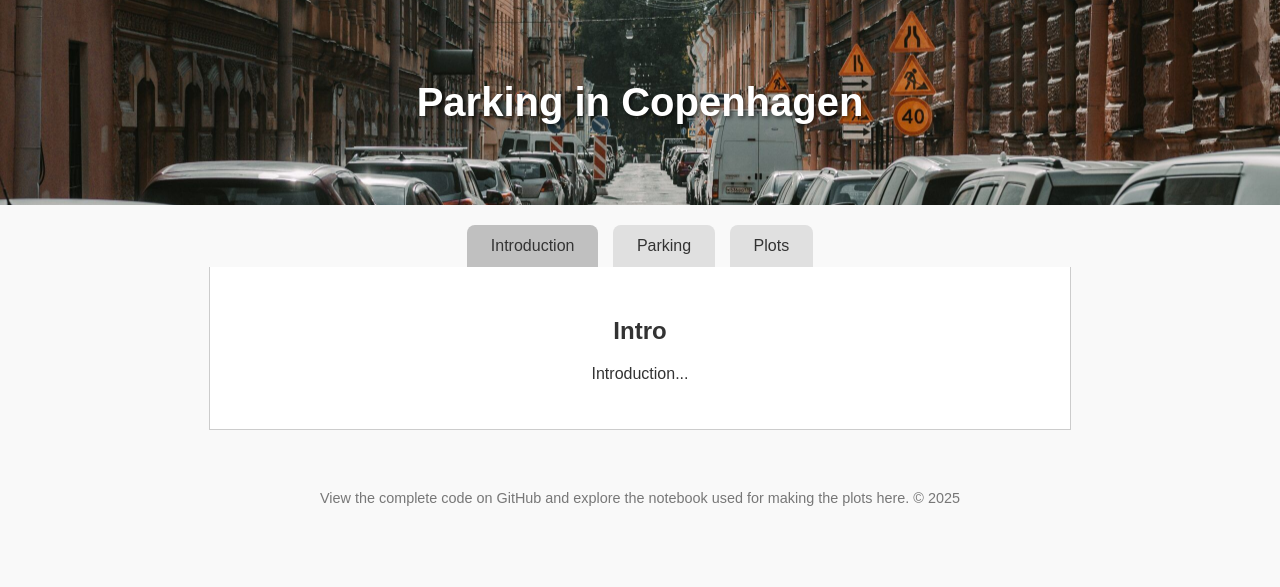
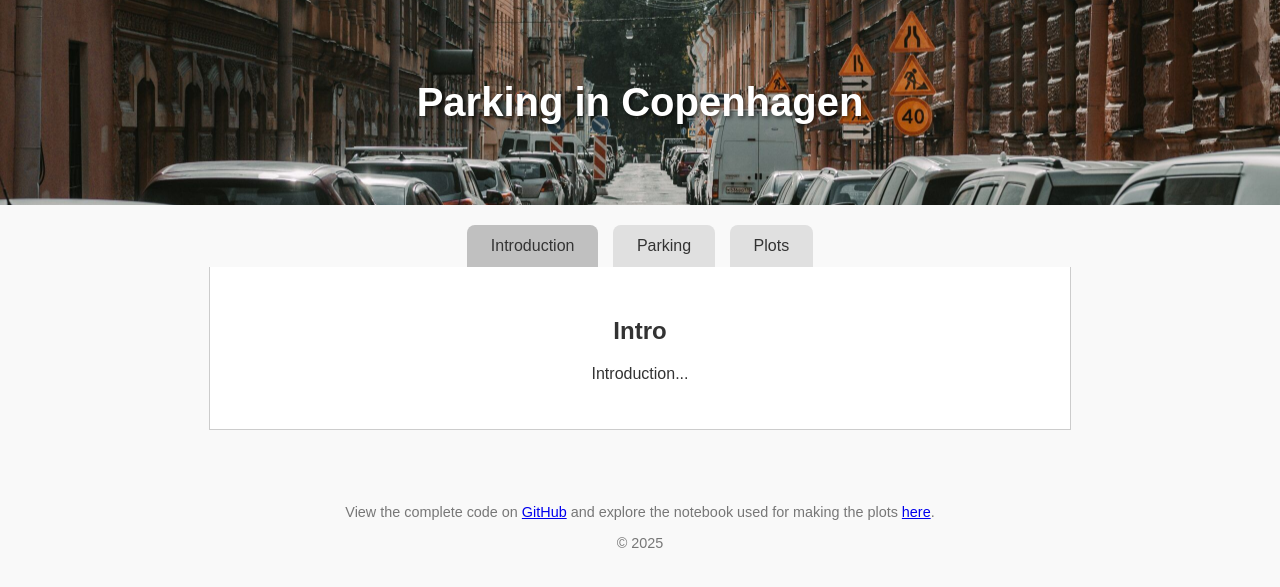
Before and after one commit to AleksandarLukic96/aleksandarlukic96.github.io, a Jekyll site: the page built from index.html, in a window 1280 px wide. Shown: the top 587 px of the page. Built offline with Jekyll 4.4.1, drawn with Linux system fonts in a browser that asks for light colours.

Commit message:
Small footer change

```diff
--- a/_layouts/default.html
+++ b/_layouts/default.html
@@ -108,7 +108,13 @@
     {{ content }}
 
     <footer>
-        View the complete code on GitHub and explore the notebook used for making the plots here. © 2025
+        <p>
+            View the complete code on
+            <a href="https://github.com/AleksandarLukic96/aleksandarlukic96.github.io" target="_blank">GitHub</a>
+            and explore the notebook used for making the plots
+            <a href="https://github.com/AleksandarLukic96/02806_Social_Data/blob/main/notebooks/A2.ipynb" target="_blank">here</a>.
+        </p>
+        <p>&copy; 2025 </p>
     </footer>
 </body>
 
```
